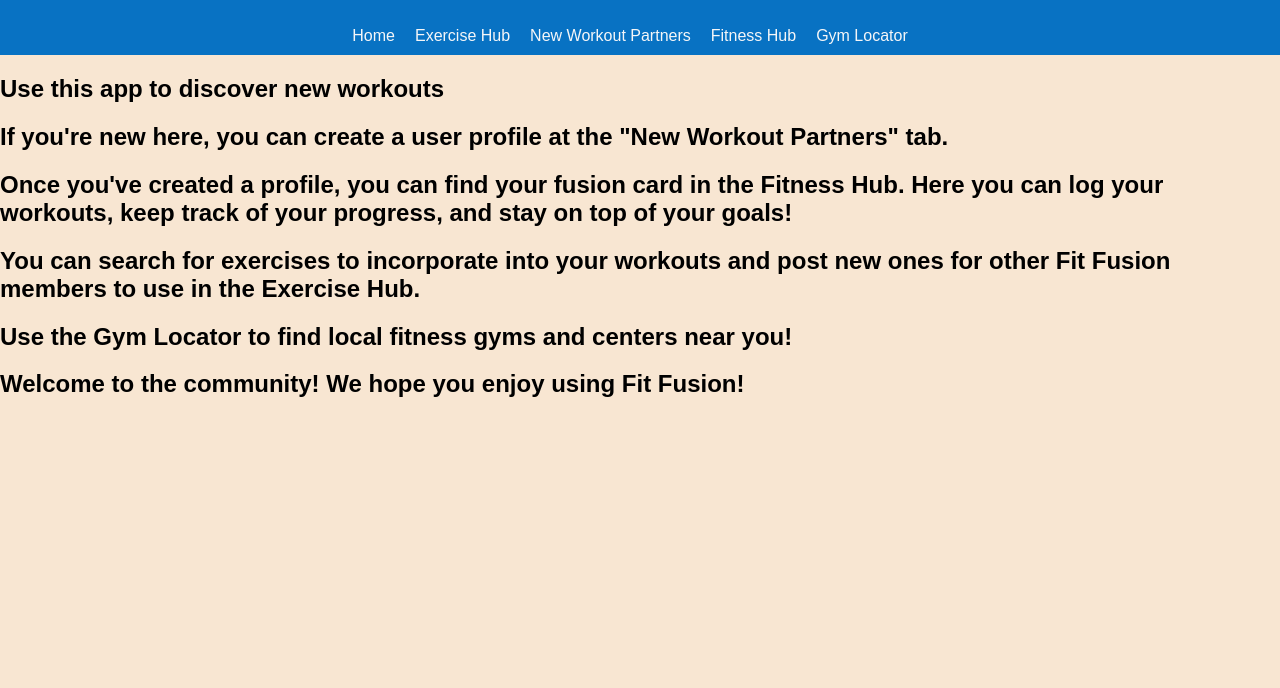
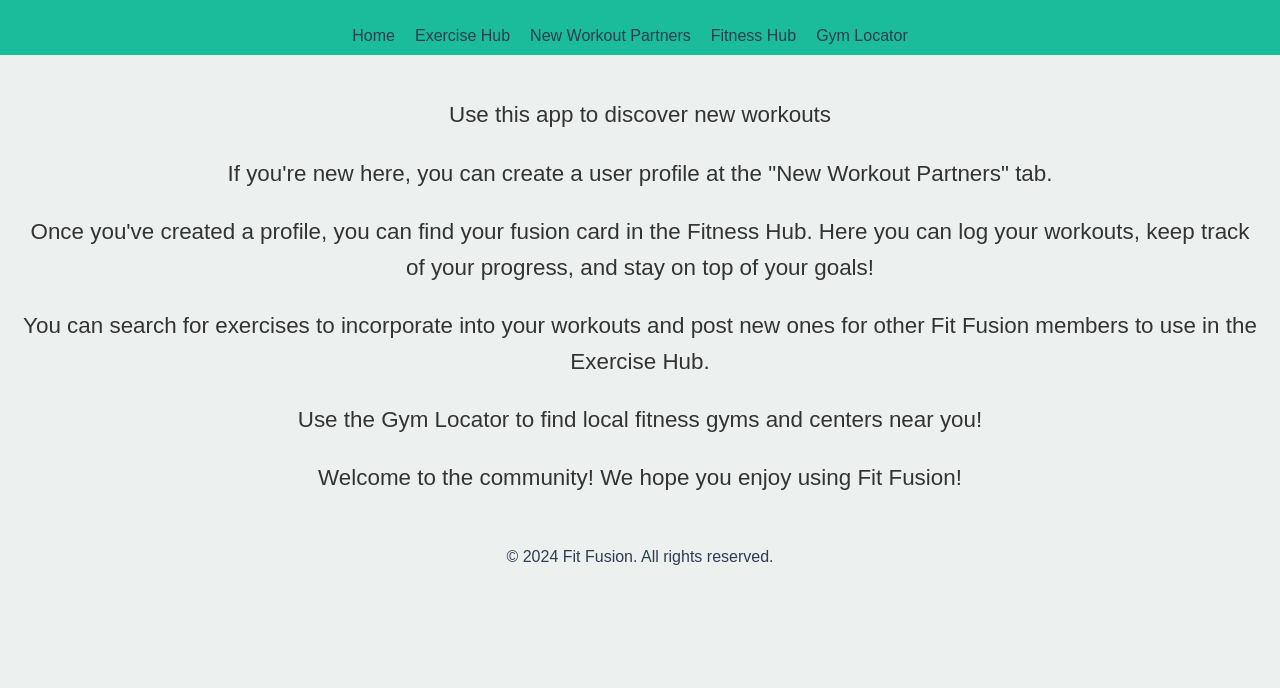
Before and after one commit to ejelymyles/fitness-tracker-app, a React app in the folder client/: page / in a window 1280 px wide. Shown: the part 112-800 px from the top of the page. Built offline with nearby package versions, Linux system fonts and the light colour scheme; no server answers.

Commit message:
add css updates and footer

```diff
--- a/client/src/components/App.js
+++ b/client/src/components/App.js
@@ -22,6 +22,9 @@ function App() {
         <Route path="/gyms" element={<MapComponent />}/>
         <Route path="/users/:user_id/workouts/:workout_id" element={<WorkoutDetails />}/>
       </Routes>
+      <footer className="footer">
+        &copy; 2024 Fit Fusion. All rights reserved.
+      </footer>
     </div>
   );
 }
--- a/client/src/components/Homepage.js
+++ b/client/src/components/Homepage.js
@@ -3,12 +3,14 @@ import React from "react";
 function Homepage() {
     return (
         <div className="homepage">
-            <h2> Use this app to discover new workouts </h2>
-            <h2> If you're new here, you can create a user profile at the "New Workout Partners" tab. </h2>
-            <h2> Once you've created a profile, you can find your fusion card in the Fitness Hub. Here you can log your workouts, keep track of your progress, and stay on top of your goals!  </h2>
-            <h2> You can search for exercises to incorporate into your workouts and post new ones for other Fit Fusion members to use in the Exercise Hub. </h2>
-            <h2> Use the Gym Locator to find local fitness gyms and centers near you! </h2>
-            <h2> Welcome to the community! We hope you enjoy using Fit Fusion!</h2>
+            <div className="homepage-content">
+                <p className="homepage-text"> Use this app to discover new workouts </p>
+                <p className="homepage-text"> If you're new here, you can create a user profile at the "New Workout Partners" tab. </p>
+                <p className="homepage-text"> Once you've created a profile, you can find your fusion card in the Fitness Hub. Here you can log your workouts, keep track of your progress, and stay on top of your goals! </p>
+                <p className="homepage-text"> You can search for exercises to incorporate into your workouts and post new ones for other Fit Fusion members to use in the Exercise Hub. </p>
+                <p className="homepage-text"> Use the Gym Locator to find local fitness gyms and centers near you! </p>
+                <p className="homepage-text"> Welcome to the community! We hope you enjoy using Fit Fusion!</p>
+            </div>
         </div>
     )
 }
--- a/client/src/index.css
+++ b/client/src/index.css
@@ -1,20 +1,23 @@
-/* :root {
-  --bg: #282c34;
-  --header: #fff;
-  --link: #61dafb;
-  --text: hsla(0, 0%, 100%, 0.88);
-} */
+:root {
+  --primary-color: #1abc9c;
+  --dark-accent: #2c3e50;
+  --light-accent: #ecf0f1;
+  --highlight-color: #e74c3c;
+  --cta-color: #f39c12;
+  --complementary-color: #3498db;
+  --secondary-accent: #8e44ad;
+}
 
 body {
   font-family: Arial, sans-serif;
   margin: 0;
   padding: 0;
-  background-color: #f8e6d2;
+  background-color: #ecf1f0;
 }
 
 .header {
-  background-color: #0872c3;
-  color: #F58426 ;
+  background-color: var(--primary-color);
+  color: var(--dark-accent) ;
   padding: 10px 0;
   text-align: center;
 }
@@ -32,7 +35,7 @@ body {
 }
 
 .nav-link {
-  color: #f5f6f8;
+  color: var(--dark-accent);
   text-decoration: none;
   margin-right: 20px;
 }
@@ -44,7 +47,7 @@ body {
 .breakline {
   border: 0;
   height: 1px;
-  background: #f8f6f6;
+  background: var(--light-accent);
   margin: 10px 0;
 }
 
@@ -52,7 +55,7 @@ body {
   margin: 20px 0;
   padding: 0;
   text-align: center;
-  color: #F58426;
+  color: var(--dark-accent);
 }
 
 button {
@@ -63,23 +66,23 @@ button {
 
 button[type="submit"] {
   background-color: #03bc1c;
-  color: #fff;
+  color: var(--light-accent);
   border: none;
   padding: 5px 20px;
   border-radius: 5px;
 }
 
 button[type="cancel"] {
-  background-color: #dc3545;
-  color: #fff;
+  background-color: var(--highlight-color);
+  color: var(--light-accent);
   border: none;
   padding: 5px 20px;
   border-radius: 5px;
 }
 
 button[type="delete"] {
-  background-color: #dc3545;
-  color: #fff;
+  background-color: var(--highlight-color);
+  color: var(--light-accent);
   border: none;
   padding: 5px 20px;
   border-radius: 5px;
@@ -88,8 +91,8 @@ button[type="delete"] {
 }
 
 button[type="edit"] {
-  background-color: #0872c3;
-  color: #fff;
+  background-color: var(--complementary-color);
+  color: var(--light-accent);
   border: none;
   padding: 5px 20px;
   border-radius: 5px;
@@ -104,7 +107,7 @@ button[type="edit"] {
 
 .card {
   /* display: flex; */
-  border: 2px solid #E56020;
+  border: 2px solid var(--cta-color);
   border-radius: 10px;
   margin: 10px 0;
   padding: 20px;
@@ -141,3 +144,24 @@ button[type="edit"] {
   align-items: center;
   text-align: center;
 }
+
+.homepage-content {
+  padding: 20px;
+  font-family: Arial, sans-serif;
+  line-height: 1.6;
+}
+
+.homepage-text {
+  font-size: 1.4em;
+  margin-bottom: 1em;  /* Space between paragraphs */
+  color: #333;  /* Dark grey color for better readability */
+  text-align: center;
+}
+
+.footer {
+  color: #2c3e50;
+  padding: 10px;
+  text-align: center;
+}
+
+/* cool green color #1abc9c */
```
